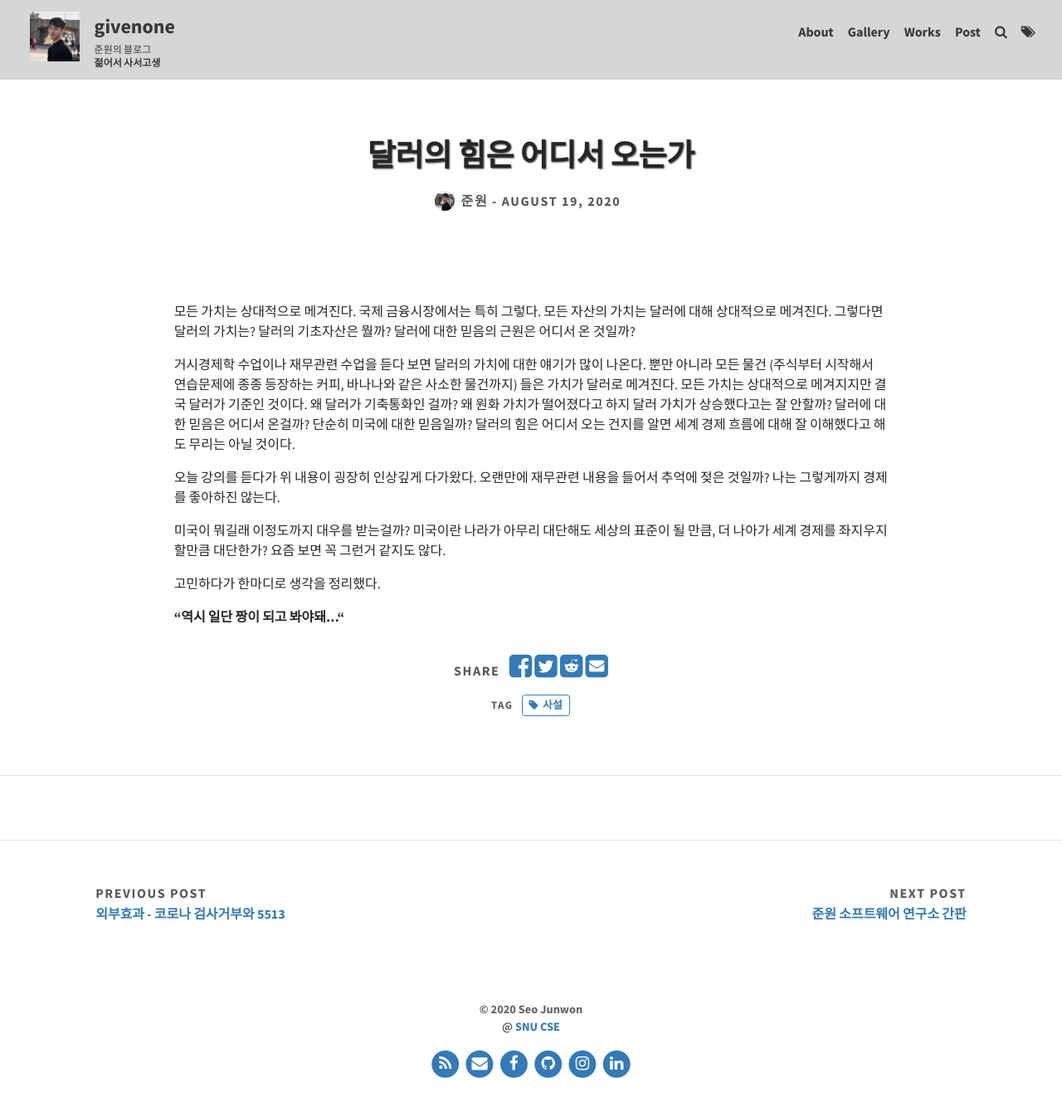
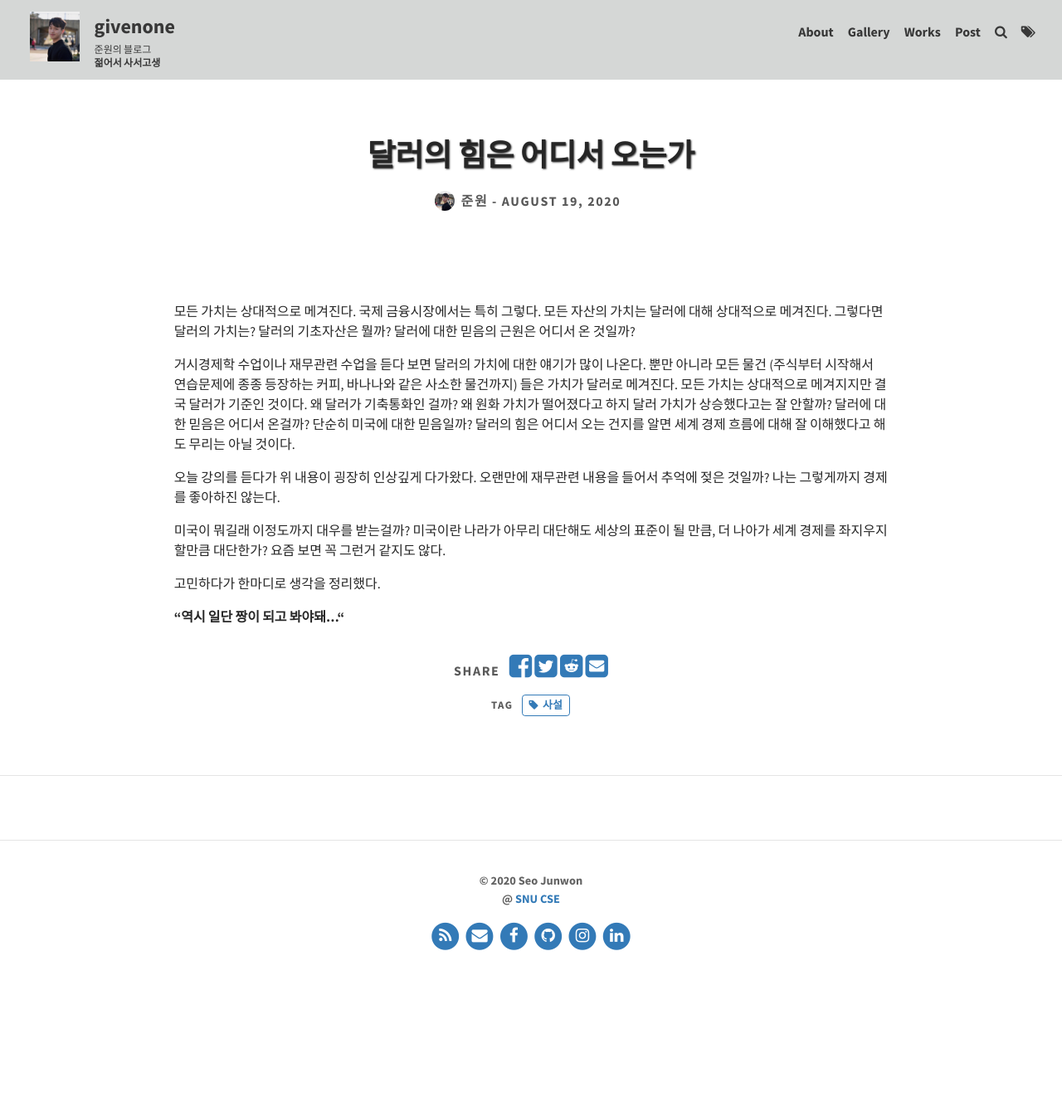
Before and after one commit to givenone/givenone.github.io, a Jekyll site: the page built from _posts/2020-08-19-기초자산.md, in a window 1280 px wide. Shown: the whole page at 83% size. Built offline with Jekyll 4.4.1, drawn with Linux system fonts in a browser that asks for light colours; comment, search, counter and statistics services are not loaded; after the commit the page ends 1186 px from its top, so only the background shows below that; some of the changed lines change nothing that is shown.

Commit message:
Update _config.yml

```diff
--- a/_config.yml
+++ b/_config.yml
@@ -16,7 +16,7 @@ footer_text: >
 
 # Blog
 excerpt: true                                           # Or "truncate" (first 250 characters), "false" to disable
-post_navigation: true
+post_navigation: false
 color_image: /assets/img/lineart.png                    # A bit transparent for color posts.
 
 # Features
```
